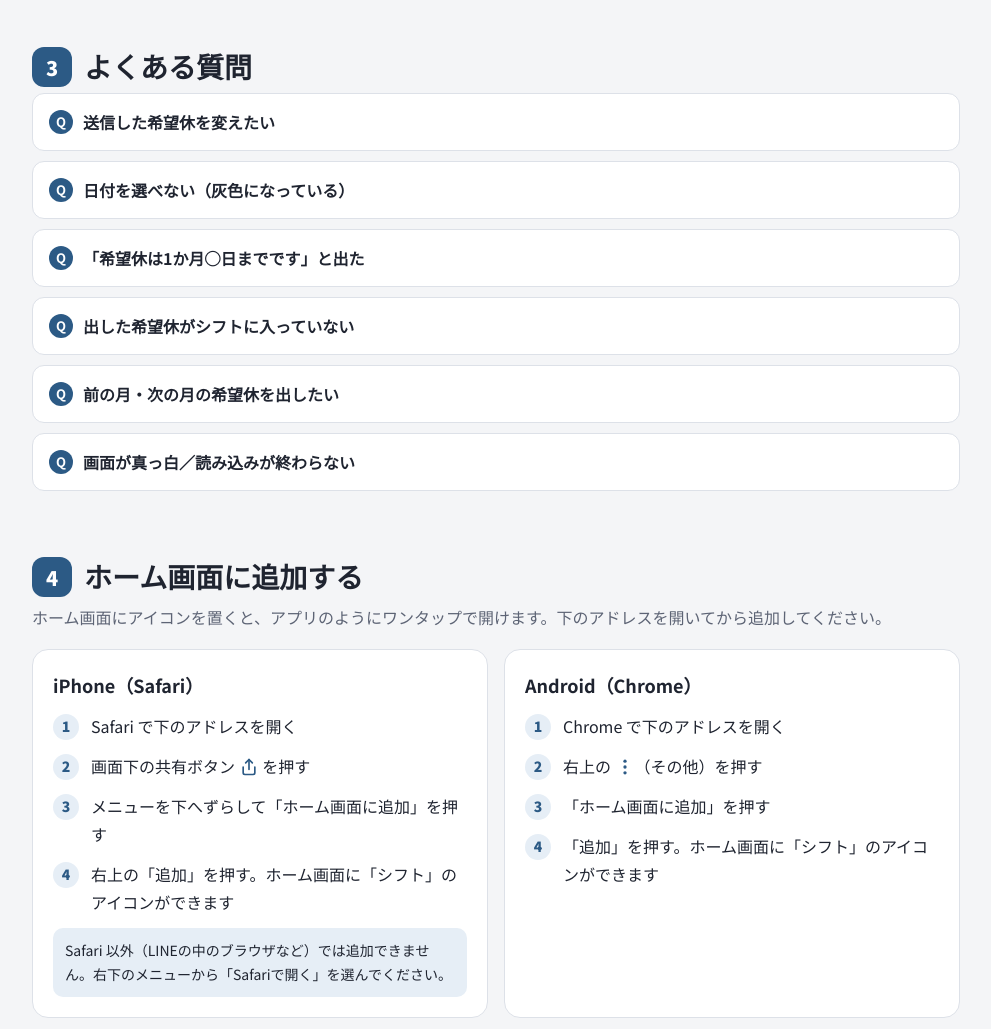
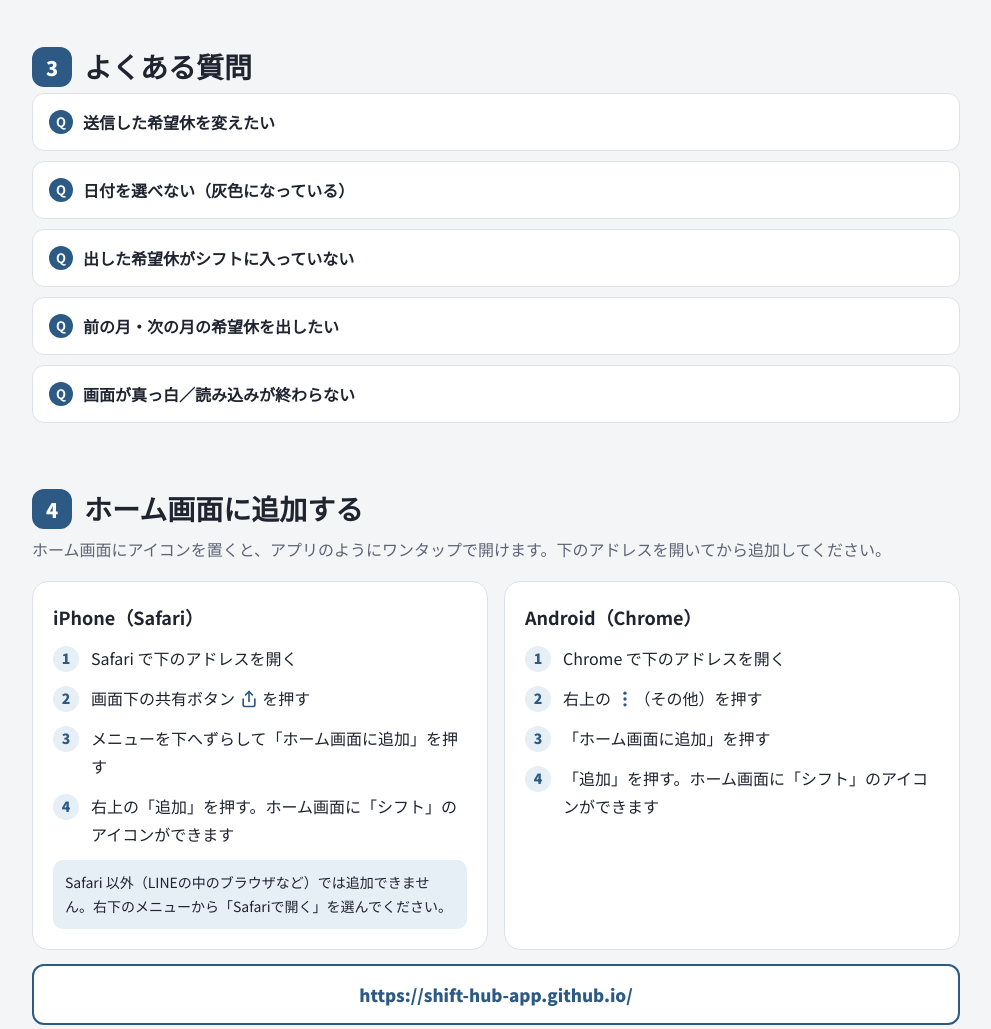
Before and after one commit to shift-hub-app/shift-hub-app.github.io, a plain HTML site: page guide.html in a window 1280 px wide. Shown: the part 4741-5770 px from the top of the page, without its empty margins (144-1135 px from the left). Drawn offline with Linux system fonts and the light colour scheme.

Commit message:
使い方ページ：希望休の上限のQ&Aを削除
Co-Authored-By: Claude Opus 5.5 <noreply@anthropic.com>

```diff
--- a/guide.html
+++ b/guide.html
@@ -388,7 +388,6 @@
     <div class="chap-h"><span class="n">3</span><h2>よくある質問</h2></div>
     <details><summary>送信した希望休を変えたい</summary><p>「自分の申請」で取り消してから、選び直して送信してください。</p></details>
     <details><summary>日付を選べない（灰色になっている）</summary><p>固定休の日です。固定休の日は「有給」に切り替えた時だけ選べます。希望休にはできません。</p></details>
-    <details><summary>「希望休は1か月◯日までです」と出た</summary><p>希望休の上限に達しています。選んでいる日を減らすか、本当に必要な時は管理者に相談してください。</p></details>
     <details><summary>出した希望休がシフトに入っていない</summary><p>シフトは管理者が作って公開します。公開前は前の状態のままです。公開後も入っていない時は、人が足りない日などの理由で調整されている場合があるので、管理者に確かめてください。</p></details>
     <details><summary>前の月・次の月の希望休を出したい</summary><p>申請できるのは、管理者が決めた対象の月だけです。それ以外の月は管理者に直接伝えてください。</p></details>
     <details><summary>画面が真っ白／読み込みが終わらない</summary><p>電波の良い場所で、アプリを一度閉じて開き直してください。20秒以上かかる時は「もう一度読み込む」ボタンが出ます。</p></details>
```
